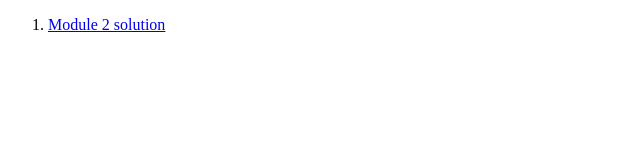
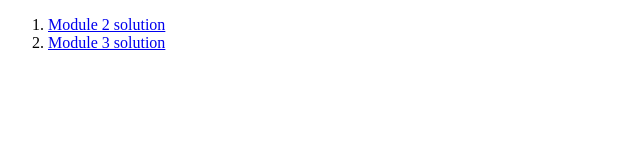
Before and after one commit to aj-ya/coursera-webdev, a plain HTML site: page index.html in a window 1280 px wide. Shown: the whole page, without its empty margins (0-640 px from the left). Drawn offline with Linux system fonts and the light colour scheme.

Commit message:
update index

```diff
--- a/index.html
+++ b/index.html
@@ -8,6 +8,7 @@
 <body>
     <ol>
         <li><a href="Module2/index.html">Module 2 solution</a></li>
+        <li><a href="Module3/index.html">Module 3 solution</a></li>
     </ol>
 </body>
 </html>
```
